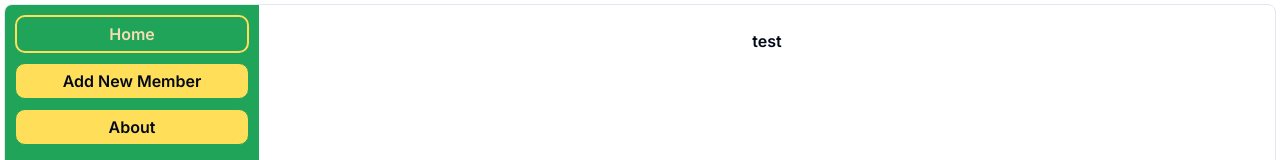
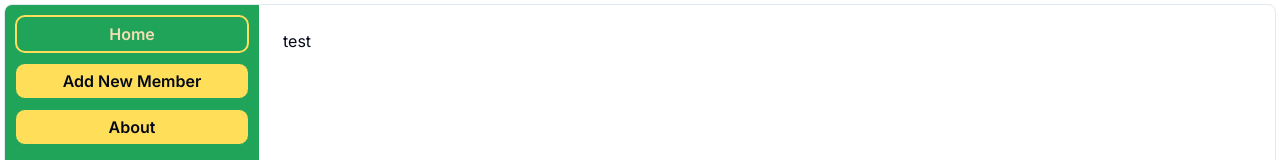
Before and after one commit to amJayem/shadcn-dashboard, a Next.js app: page / in a window 1280 px wide. Shown: the top 160 px of the page. Built offline with nearby package versions, Linux system fonts and the light colour scheme.

Commit message:
design modified

```diff
--- a/src/app/layout/mainLayout.jsx
+++ b/src/app/layout/mainLayout.jsx
@@ -11,36 +11,12 @@ export function MainLayout({ children }) {
     { name: 'Add New Member', route: '/members' },
     { name: 'About', route: '/about' }
   ]
-  // return (
-  //   <div className='bg-green-400'>
-  //     <ResizablePanelGroup
-  //       direction='horizontal'
-  //       className='rounded-lg border min-h-[100vh] p-0 bg-red-300'>
-  //       <ResizablePanel
-  //         // className='bg-[#20A459]'
-  //         defaultSize={11}>
-  //         <div
-  //           className='flex flex-col gap-2 h-full p-5 w-[200px] bg-[#20A459]'
-  //           // style={{ background: '#20A459' }}
-  //         >
-
-  //         </div>
-  //       </ResizablePanel>
-  //       {/* <ResizableHandle withHandle /> */}
-  //       <ResizablePanel defaultSize={88}>
-  //         <div className='flex h-full  justify-center p-6'>
-  //           <span className='font-semibold'>{children}</span>
-  //         </div>
-  //       </ResizablePanel>
-  //     </ResizablePanelGroup>
-  //   </div>
-  // )
 
   return (
     <ResizablePanelGroup
       direction='horizontal'
-      className='max-w-md rounded-lg border'
-      style={{ height: '90vh' }}>
+      className=' rounded-lg border'
+      style={{ height: '90vh', width: '100%' }}>
       <ResizablePanel defaultSize={20}>
         <div
           className='flex flex-col'
@@ -51,7 +27,6 @@ export function MainLayout({ children }) {
           }}>
           {navItem?.map((item) => (
             <Link
-              // className={`${pathname === item?.route ? ' outline' : ''}`}
               key={item?.route}
               style={{
                 background: pathname === item?.route ? '#20A459' : '#FFDE59',
@@ -75,10 +50,10 @@ export function MainLayout({ children }) {
       {/* <ResizableHandle withHandle /> */}
       <ResizablePanel defaultSize={80}>
         <div
-          className='flex h-full justify-center p-6'
+          className='mx-auto  p-6'
           // style={{ background: 'red' }}
         >
-          <span className='font-semibold'>{children}</span>
+          {children}
         </div>
       </ResizablePanel>
     </ResizablePanelGroup>
```
